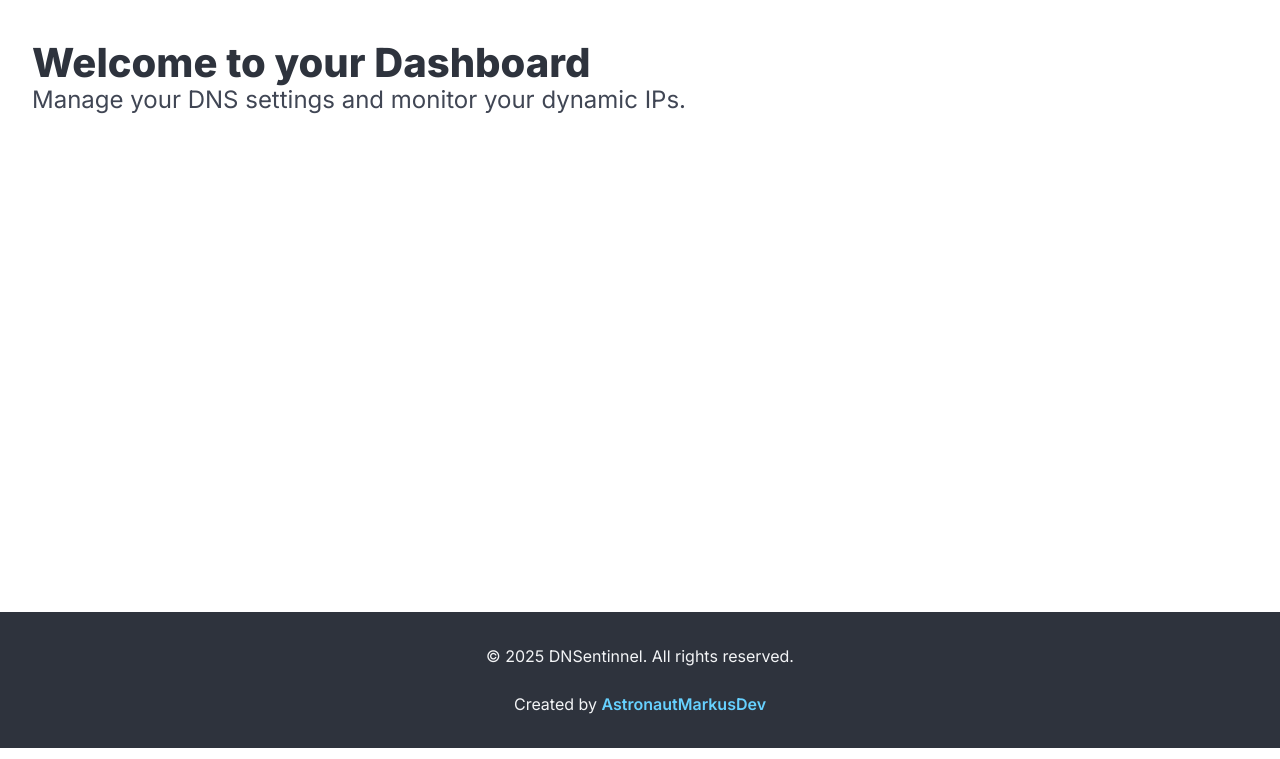
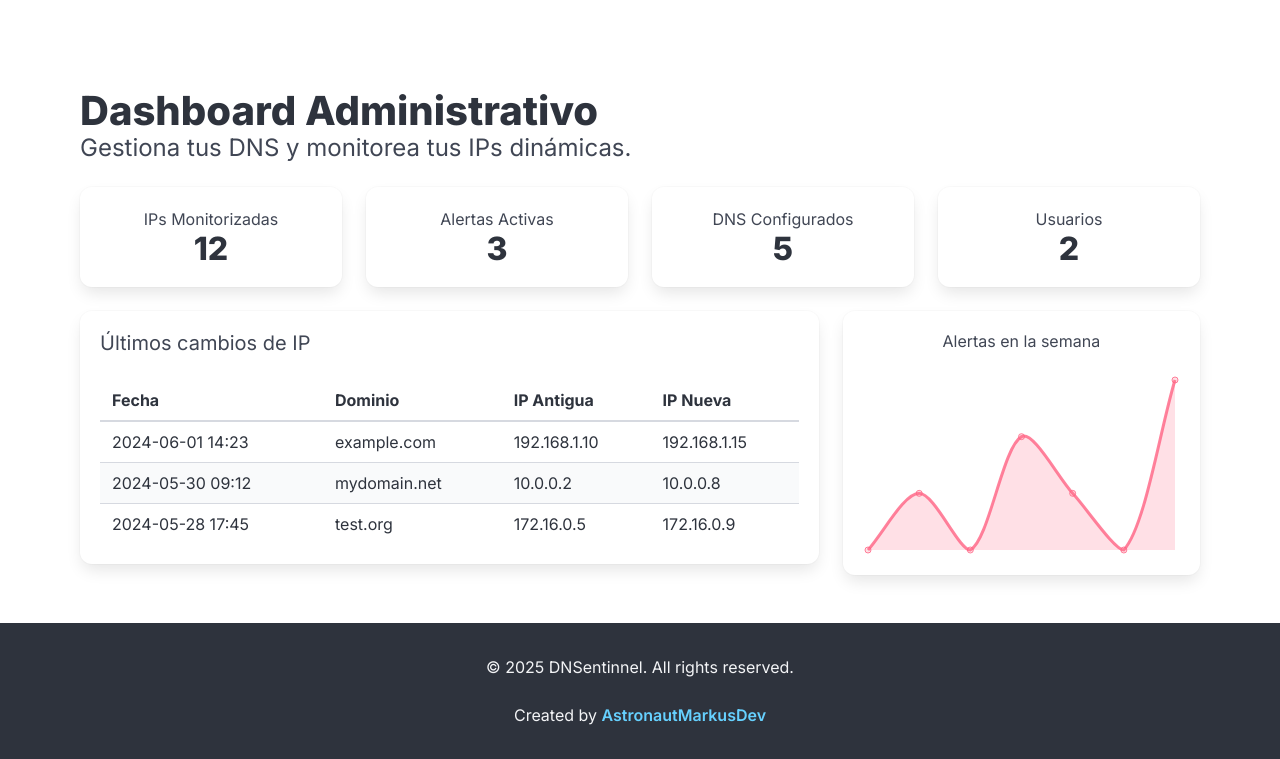
Before and after one commit to AstronautMarkus/DNSentinel, a Flask app: page /dashboard/home in a window 1280 px wide. Shown: the part 52-811 px from the top of the page. Run offline with Flask 3, Linux system fonts and the light colour scheme.

Commit message:
feat: created static home dashboard page. WIP

```diff
--- a/dnsentinnel/app/templates/base/base.html
+++ b/dnsentinnel/app/templates/base/base.html
@@ -50,5 +50,6 @@
             });
         });
     </script>
+    <script src="https://cdn.jsdelivr.net/npm/chart.js"></script>
 </body>
 </html>
--- a/dnsentinnel/app/templates/dashboard/home.html
+++ b/dnsentinnel/app/templates/dashboard/home.html
@@ -2,7 +2,113 @@
 {% block title %}Dashboard{% endblock %}
 {% block content %}
 
-<h1 class="title is-2">Welcome to your Dashboard</h1>
-<p class="subtitle is-4">Manage your DNS settings and monitor your dynamic IPs.</p>
+<section class="section">
+  <h1 class="title is-2">Dashboard Administrativo</h1>
+  <p class="subtitle is-4">Gestiona tus DNS y monitorea tus IPs dinámicas.</p>
+
+  <div class="columns is-multiline">
+    <div class="column is-one-quarter">
+      <div class="box has-text-centered">
+        <p class="heading">IPs Monitorizadas</p>
+        <p class="title">12</p>
+      </div>
+    </div>
+    <div class="column is-one-quarter">
+      <div class="box has-text-centered">
+        <p class="heading">Alertas Activas</p>
+        <p class="title">3</p>
+      </div>
+    </div>
+    <div class="column is-one-quarter">
+      <div class="box has-text-centered">
+        <p class="heading">DNS Configurados</p>
+        <p class="title">5</p>
+      </div>
+    </div>
+    <div class="column is-one-quarter">
+      <div class="box has-text-centered">
+        <p class="heading">Usuarios</p>
+        <p class="title">2</p>
+      </div>
+    </div>
+  </div>
+
+  <div class="columns">
+    <div class="column is-two-thirds">
+      <div class="box">
+        <h2 class="subtitle is-5">Últimos cambios de IP</h2>
+        <table class="table is-fullwidth is-striped is-hoverable">
+          <thead>
+            <tr>
+              <th>Fecha</th>
+              <th>Dominio</th>
+              <th>IP Antigua</th>
+              <th>IP Nueva</th>
+            </tr>
+          </thead>
+          <tbody>
+            <tr>
+              <td>2024-06-01 14:23</td>
+              <td>example.com</td>
+              <td>192.168.1.10</td>
+              <td>192.168.1.15</td>
+            </tr>
+            <tr>
+              <td>2024-05-30 09:12</td>
+              <td>mydomain.net</td>
+              <td>10.0.0.2</td>
+              <td>10.0.0.8</td>
+            </tr>
+            <tr>
+              <td>2024-05-28 17:45</td>
+              <td>test.org</td>
+              <td>172.16.0.5</td>
+              <td>172.16.0.9</td>
+            </tr>
+          </tbody>
+        </table>
+      </div>
+    </div>
+    <div class="column is-one-third">
+      <div class="box" style="margin: auto;">
+        <h2 class="subtitle is-6 has-text-centered">Alertas en la semana</h2>
+        <div style="width:100%;">
+          <canvas id="alertsChart" style="width:100%;max-width:100%;height:180px;"></canvas>
+        </div>
+      </div>
+    </div>
+  </div>
+</section>
 
 {% endblock %}
+
+{% block scripts %}
+<script>
+document.addEventListener('DOMContentLoaded', function() {
+  var ctx2 = document.getElementById('alertsChart').getContext('2d');
+  new Chart(ctx2, {
+    type: 'line',
+    data: {
+      labels: ['Lun', 'Mar', 'Mié', 'Jue', 'Vie', 'Sáb', 'Dom'],
+      datasets: [{
+        label: 'Alertas',
+        data: [0, 1, 0, 2, 1, 0, 3],
+        borderColor: 'rgba(255, 99, 132, 0.8)',
+        backgroundColor: 'rgba(255, 99, 132, 0.2)',
+        fill: true,
+        tension: 0.3
+      }]
+    },
+    options: {
+      responsive: true,
+      maintainAspectRatio: false,
+      plugins: { legend: { display: false } },
+      scales: {
+        x: { display: false },
+        y: { display: false }
+      }
+    }
+  });
+});
+</script>
+{% endblock %}
```
